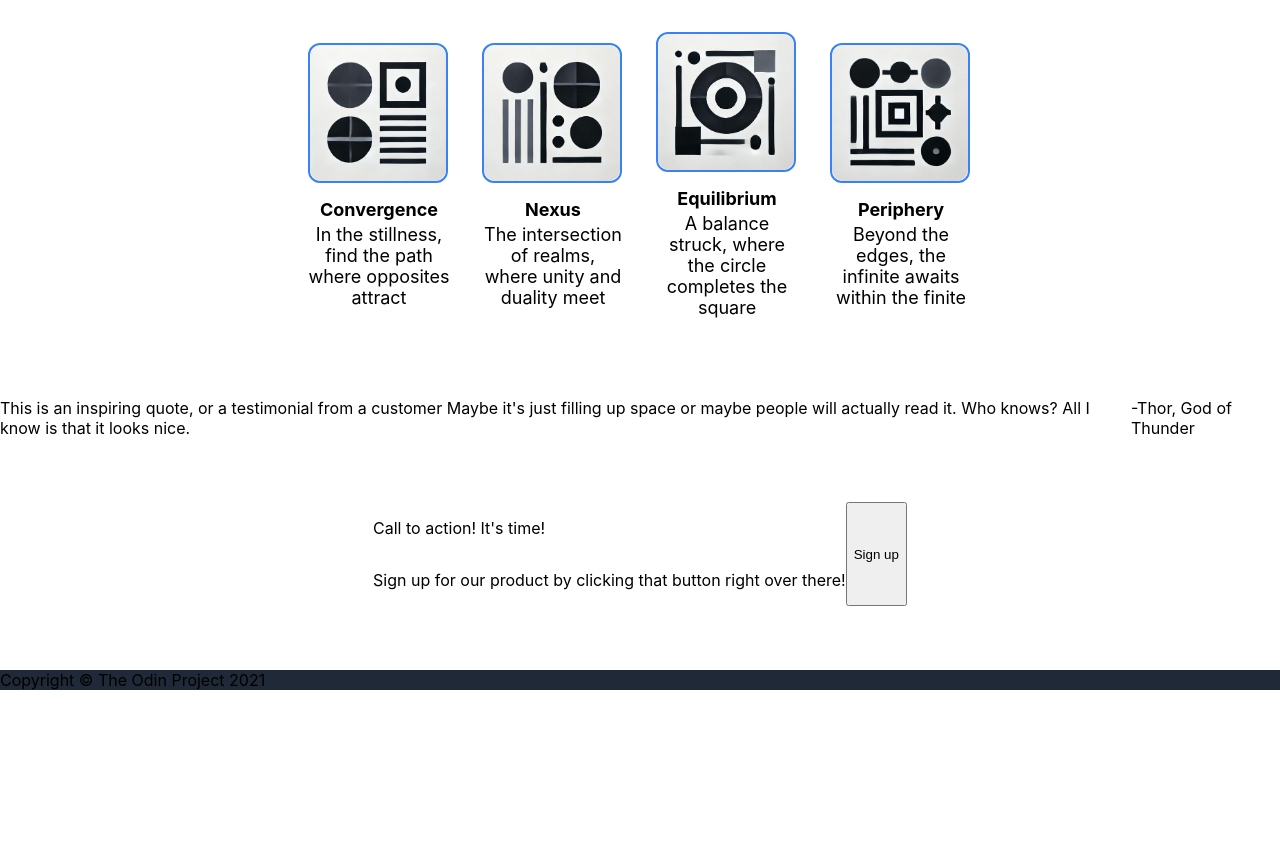
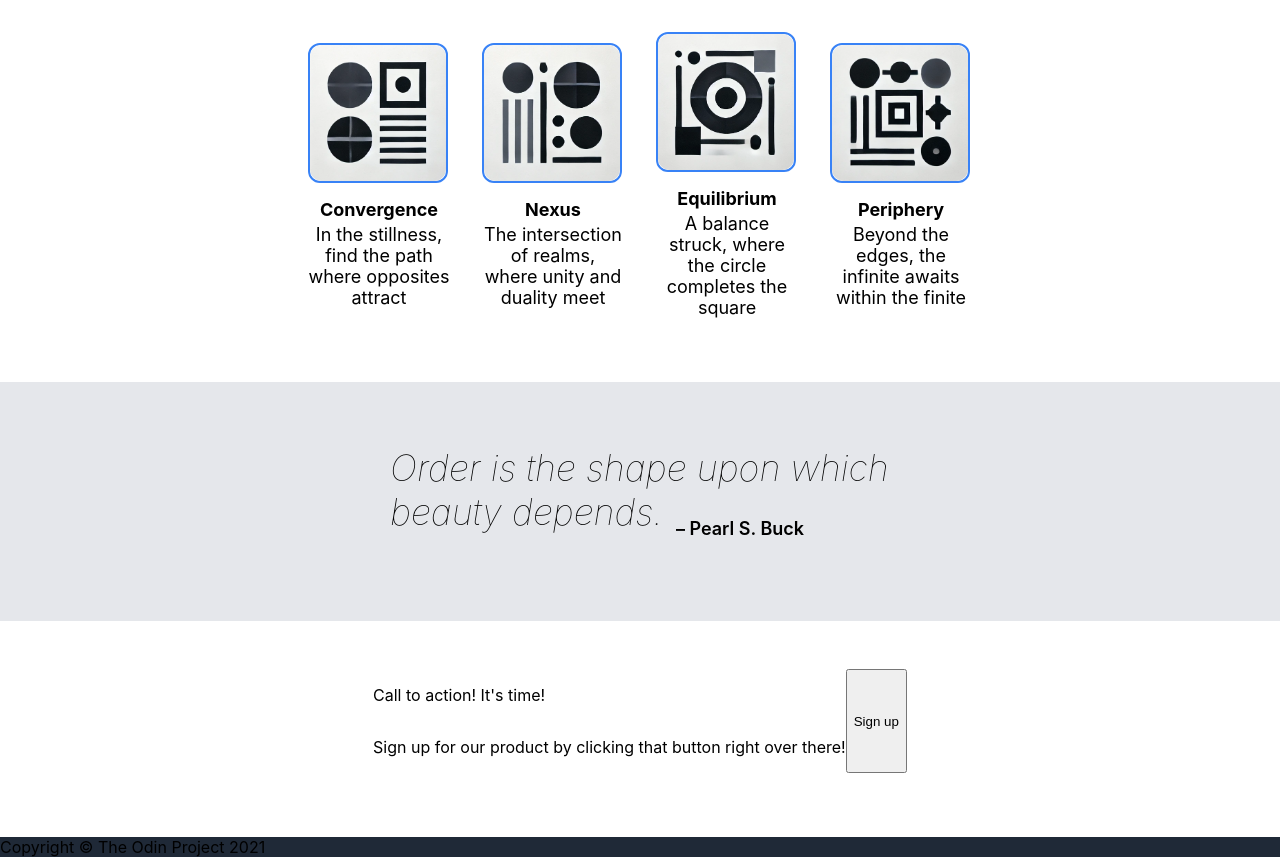
Before and after one commit to Rational-Pigeon/Odin-project--landing-page, a plain HTML site: page index.html in a window 1280 px wide. Shown: the part 741-1598 px from the top of the page. Before the commit the page ends 1431 px from the top, so only its background shows below. Drawn offline with Linux system fonts and the light colour scheme.

Commit message:
Stylized the quote section and replaced the placeholder. Also replaced the placeholder texts in logo and links in the header.

```diff
--- a/index.html
+++ b/index.html
@@ -10,11 +10,11 @@
 
 <body>
     <div class="header">
-        <div class="logo">Header Logo</div>
+        <div class="logo">EcHo</div>
         <ul class="right-links">
-            <li><a href="https://www.google.com/">header link one</a></li>
-            <li><a href="https://www.google.com/">header link two</a></li>
-            <li><a href="https://www.google.com/">header link three</a></li>
+            <li><a href="https://www.google.com/">Exit</a></li>
+            <li><a href="https://www.google.com/">Dive</a></li>
+            <li><a href="https://www.google.com/">Thrive</a></li>
         </ul>
     </div>
 
@@ -60,10 +60,8 @@
         </div>
     </div>
     <div class="quote-container">
-        <p class="quote">This is an inspiring quote, or a testimonial from a customer Maybe it's just filling up
-            space
-            or maybe people will actually read it. Who knows? All I know is that it looks nice.</p>
-        <p class="author">-Thor, God of Thunder</p>
+        <p class="quote">Order is the shape upon which beauty depends.</p>
+        <p class="author"> – Pearl S. Buck</p>
     </div>
     <div class="container">
         <div class="cta-container">
--- a/styles.css
+++ b/styles.css
@@ -27,7 +27,8 @@ ul,
 body,
 .login-cta,
 .box-description,
-.cta {
+.cta,
+.quote-container {
 	flex-flow: nowrap column;
 }
 
@@ -41,7 +42,7 @@ body,
 	list-style: none;
 	padding: 0px;
 	margin: 0px;
-	gap: 16px;
+	gap: 32px;
 }
 
 .header a {
@@ -79,7 +80,6 @@ body {
 }
 
 .login-cta {
-	flex-flow: nowrap column;
 	width: 500px;
 	flex: 0 1 auto;
 }
@@ -174,3 +174,26 @@ body {
 .box-description {
 	justify-content: center;
 }
+
+.quote-container {
+	background-color: #e5e7eb;
+	justify-content: center;
+	align-items: center;
+	padding: 64px;
+}
+
+.quote {
+	font-size: 36px;
+	font-weight: lighter;
+	font-style: oblique;
+	margin: 0px;
+	max-width: 500px;
+}
+
+.author {
+	font-size: 18px;
+	font-weight: 600;
+	margin-top: -16px;
+	text-align: right;
+	padding-left: 200px;
+}
```
